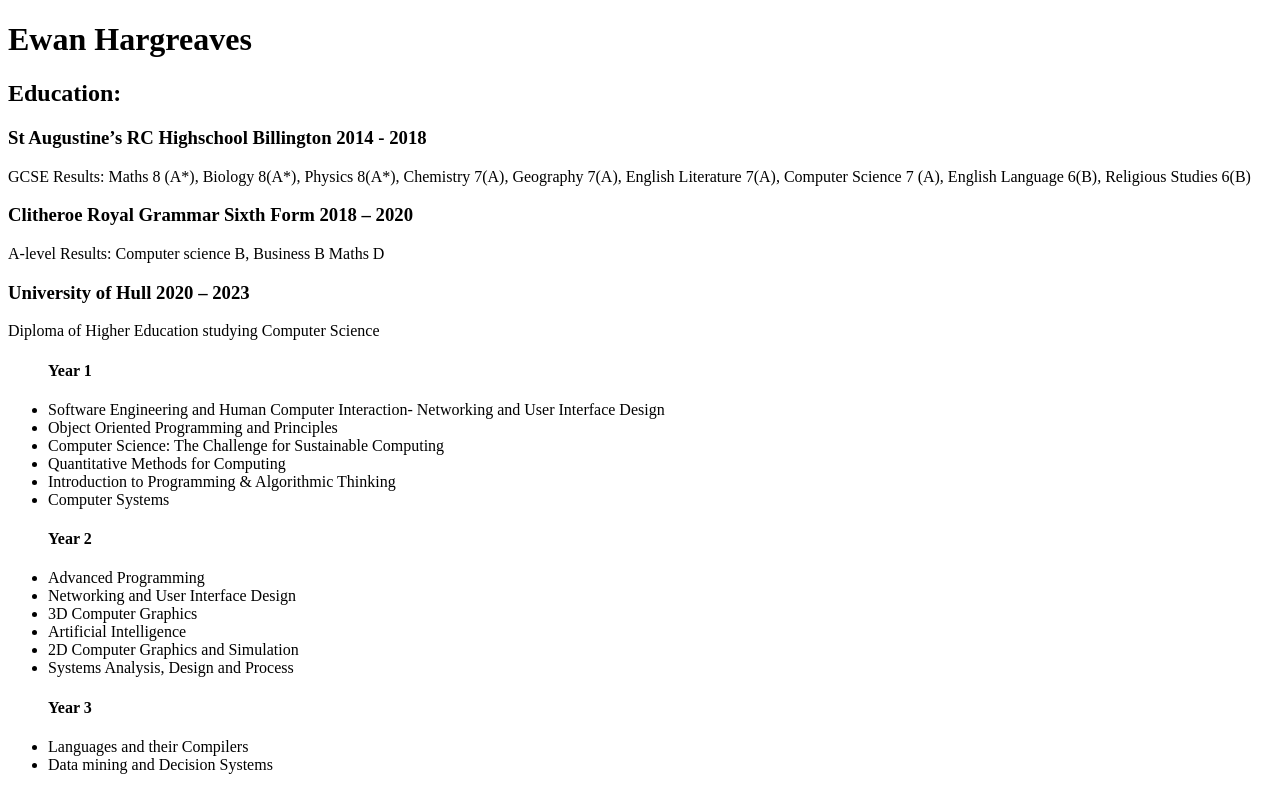
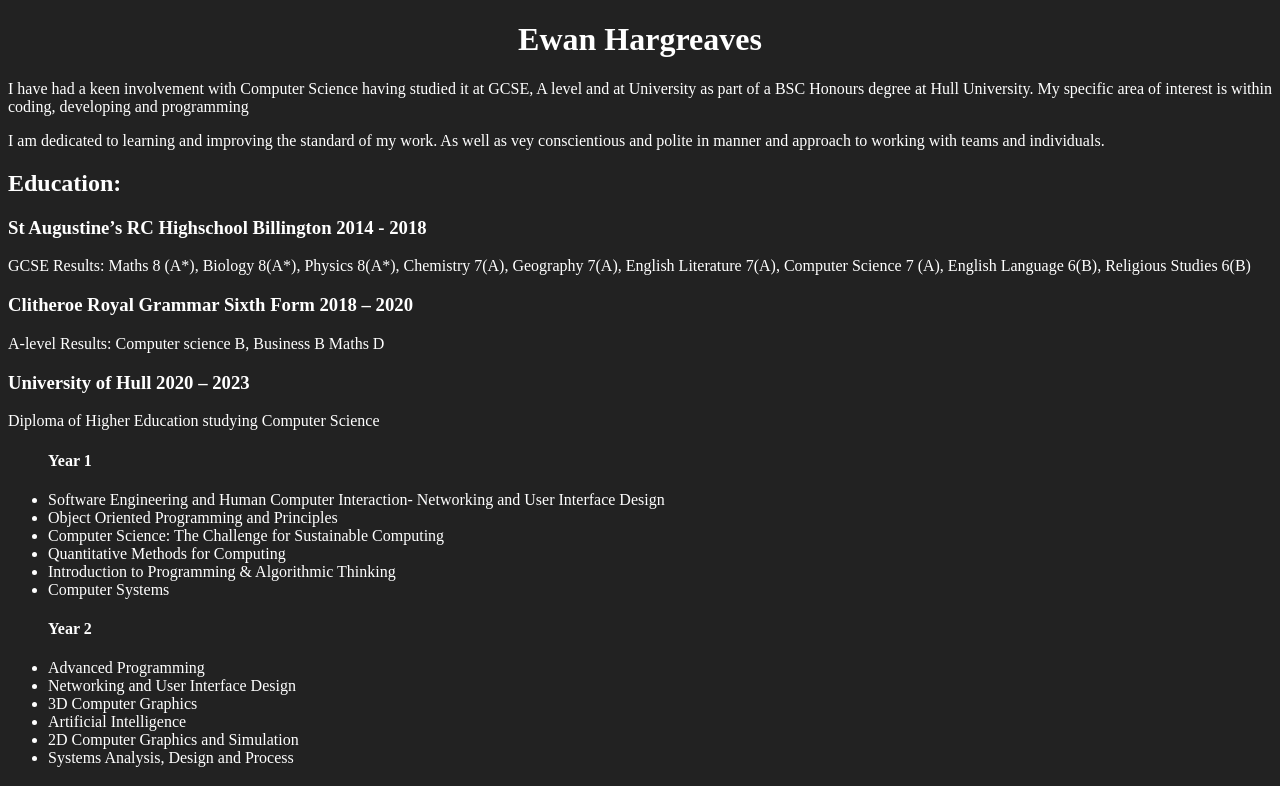
Before and after one commit to EwanHargreaves/Simple-Website, a plain HTML site: page index.html in a window 1280 px wide. Shown: the top 786 px of the page. Drawn offline with Linux system fonts and the light colour scheme.

Commit message:
Added bio and some styles

```diff
--- a/index.html
+++ b/index.html
@@ -10,7 +10,16 @@
     <body>
         <div>
             <h1>Ewan Hargreaves</h1>
-            <p id="bio"></p>
+            <p id="bio">
+                I have had a keen involvement with Computer
+                 Science having studied it at GCSE, A level
+                  and at University as part of a BSC Honours
+                   degree at Hull University. My specific area of interest is within coding, developing
+                   and programming
+            </p>
+            <p>I am dedicated to learning and improving the standard of my work.
+                As well as vey conscientious and polite in manner and approach to
+                working with teams and individuals.</p>
             <div id="education">
                 <h2>Education:</h2>
                 <div>
--- a/styles.css
+++ b/styles.css
@@ -0,0 +1,8 @@
+html {
+    background-color: #222222;
+    color: white;
+}
+
+h1  {
+    text-align: center;
+}
```
